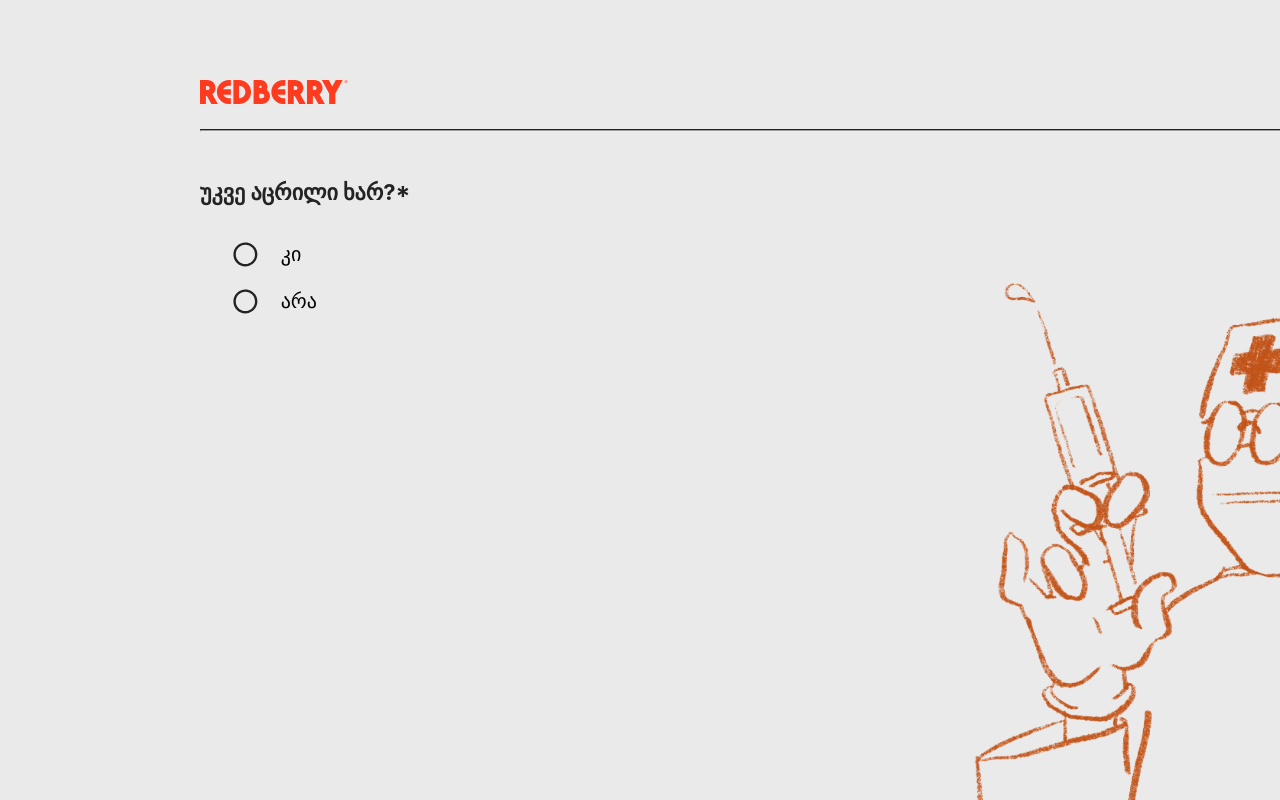
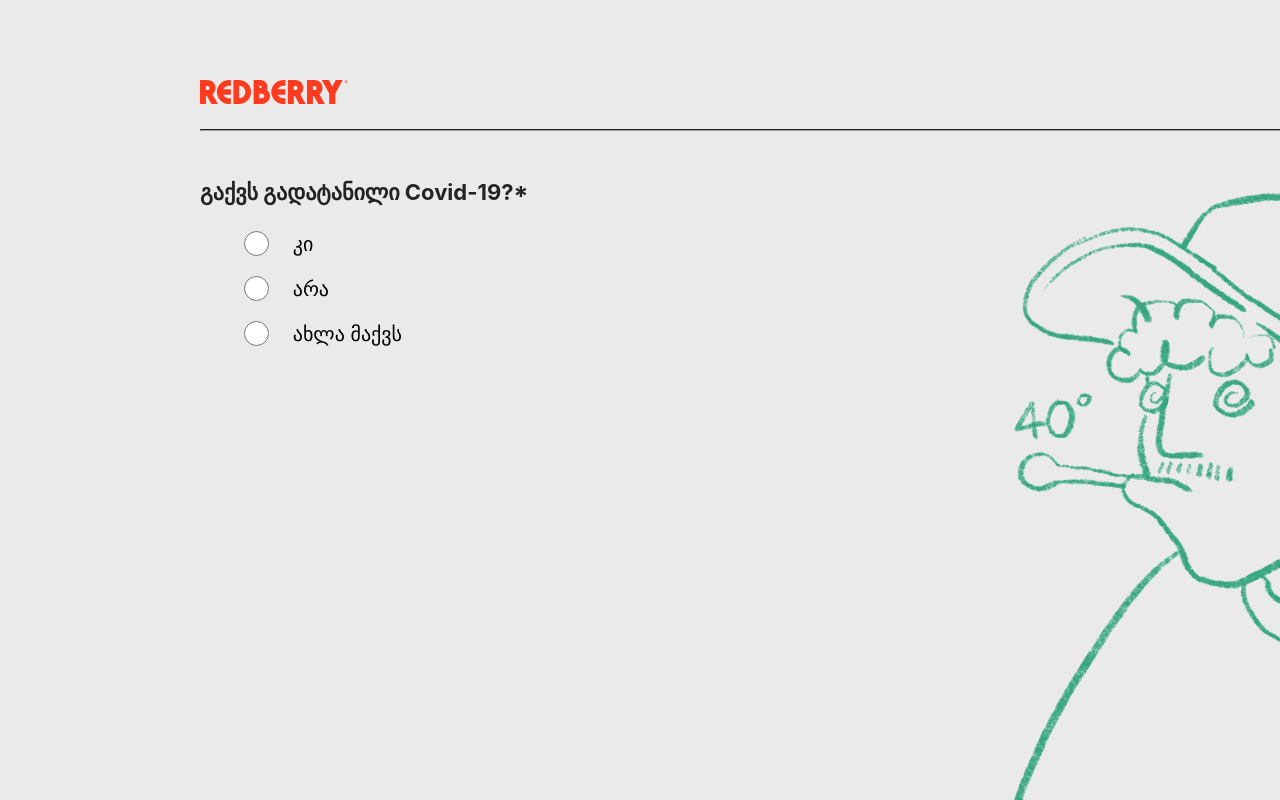
Before and after one commit to Davitamgl/redberry-challenge, a React (Create React App) app: page / in a window 1280 px wide. Shown: the top 800 px of the page. Built offline with nearby package versions, Linux system fonts and the light colour scheme.

Commit message:
refactor code on page 2

```diff
--- a/src/components/SecondPage/SecondPage.component.jsx
+++ b/src/components/SecondPage/SecondPage.component.jsx
@@ -2,25 +2,51 @@ import React from "react";
 import "./SeconPage.styles.scss";
 
 import { ReactComponent as SecondPageLogo } from "../../images/secondPageLogo.svg";
-import { getUserInformation } from "../../redux/userDataSlice";
+import {
+  getUserInformation,
+  setUserInformation,
+  resetUserInfo,
+} from "../../redux/userDataSlice";
+
 import { useSelector } from "react-redux";
 
-import FirstQuestion from "./SecondPageComponents/FirstQuestion";
-import SecondQuestion from "./SecondPageComponents/SecondQuestion";
-import ThirdQuestion from "./SecondPageComponents/ThirdQuestion";
-import FourthQuestion from "./SecondPageComponents/FourthQuestion";
+import Question21 from "./SecondPageComponents/Question21.component";
+import Questiion22 from "./SecondPageComponents/Question22.component";
+import Question23 from "./SecondPageComponents/Question23.component";
+import Question24 from "./SecondPageComponents/Question24.component";
+
+import { useDispatch } from "react-redux";
 
 const SecondPage = () => {
   const userInformation = useSelector(getUserInformation);
+  const dispatch = useDispatch();
 
+  const handleChange = (e) => {
+    const { name, value } = e.target;
+
+    dispatch(setUserInformation({ name: name, data: value }));
+    if (name === "userHadCovid") {
+      dispatch(resetUserInfo("userHadCovid"));
+    } else if (name === "antiBodyTested") {
+      dispatch(resetUserInfo("antiBodyTested"));
+    }
+  };
 
   return (
     <div className="second-page">
       <div className="second-page-components">
-        <FirstQuestion />
-        {userInformation.userHadCovid === "კი" ? <SecondQuestion /> : null}
-        {userInformation.antiBodyTested === "კი" ? <ThirdQuestion /> : null}
-        {userInformation.antiBodyTested === "არა" ? <FourthQuestion /> : null}
+        <Question21
+          handleChange={handleChange}
+          checkedValue={userInformation.userHadCovid}
+        />
+        {userInformation.userHadCovid === "კი" ? (
+          <Questiion22
+            handleChange={handleChange}
+            checkedValue={userInformation.antiBodyTested}
+          />
+        ) : null}
+        {userInformation.antiBodyTested === "კი" ? <Question23 /> : null}
+        {userInformation.antiBodyTested === "არა" ? <Question24 /> : null}
       </div>
 
       <div className="logo-container">
--- a/src/components/SecondPage/SecondPageComponents/FirstQuestion.jsx
+++ b/src/components/SecondPage/SecondPageComponents/Question21.component.jsx
@@ -1,21 +1,6 @@
 import React from "react";
-import {
-  getUserInformation,
-  setUserInformation,
-  resetUserInfo,
-} from "../../../redux/userDataSlice";
-import { useDispatch, useSelector } from "react-redux";
 
-const FirstQuestion = () => {
-  const userInformation = useSelector(getUserInformation);
-  const dispatch = useDispatch();
-
-  const handleChange = (e) => {
-    const { name, value } = e.target;
-    dispatch(setUserInformation({ name: name, data: value }));
-    dispatch(resetUserInfo("userHadCovid"));
-  };
-
+const Question21 = ({ handleChange, checkedValue }) => {
   return (
     <div className="first-question-content">
       <p className="question-texts">გაქვს გადატანილი Covid-19?*</p>
@@ -24,7 +9,7 @@ const FirstQuestion = () => {
           <input
             type="radio"
             name="userHadCovid"
-            checked={userInformation.userHadCovid === "კი"}
+            checked={checkedValue === "კი"}
             value="კი"
             className="first-question-radios"
             onChange={handleChange}
@@ -36,7 +21,7 @@ const FirstQuestion = () => {
           <input
             type="radio"
             name="userHadCovid"
-            checked={userInformation.userHadCovid === "არა"}
+            checked={checkedValue === "არა"}
             value="არა"
             className="first-question-radios"
             onChange={handleChange}
@@ -47,7 +32,7 @@ const FirstQuestion = () => {
           <input
             type="radio"
             name="userHadCovid"
-            checked={userInformation.userHadCovid === "ახლა მაქვს"}
+            checked={checkedValue === "ახლა მაქვს"}
             value="ახლა მაქვს"
             className="first-question-radios"
             onChange={handleChange}
@@ -59,4 +44,4 @@ const FirstQuestion = () => {
   );
 };
 
-export default FirstQuestion;
+export default Question21;
--- a/src/components/SecondPage/SecondPageComponents/SecondQuestion.jsx
+++ b/src/components/SecondPage/SecondPageComponents/Question22.component.jsx
@@ -1,43 +1,18 @@
 import React from "react";
 
-import {
-  getUserInformation,
-  setUserInformation,
-  resetUserInfo,
-} from "../../../redux/userDataSlice";
-import { useDispatch, useSelector } from "react-redux";
-
-const SecondQuestion = () => {
-  const userInformation = useSelector(getUserInformation);
-  const dispatch = useDispatch();
-  const handleChange = (e) => {
-    const { name, value } = e.target;
-    dispatch(setUserInformation({ name: name, data: value }));
-
-    dispatch(resetUserInfo("antiBodyTested"));
-  };
-
+const Questiion22 = ({ handleChange, checkedValue }) => {
   return (
-    <div
-      className={
-        // userInformation.userHadCovid === "კი"
-        //   ?
-        "second-question-content"
-        // :
-        // "content-hidden"
-      }
-    >
+    <div className={"second-question-content"}>
       <p className="question-texts">ანტისხეულების ტესტი გაქვს გაკეთებული?*</p>
       <div className="inputs-container">
         <div className="radio-label-wrapper">
           <input
             type="radio"
             name="antiBodyTested"
-            // checked={true}
             value="კი"
             className="first-question-radios"
             onChange={handleChange}
-            checked={userInformation.antiBodyTested === "კი"}
+            checked={checkedValue === "კი"}
           ></input>
           <label className="input-label">კი</label>
         </div>
@@ -47,7 +22,7 @@ const SecondQuestion = () => {
             type="radio"
             name="antiBodyTested"
             onChange={handleChange}
-            checked={userInformation.antiBodyTested === "არა"}
+            checked={checkedValue === "არა"}
             value="არა"
             className="first-question-radios"
           />
@@ -58,4 +33,4 @@ const SecondQuestion = () => {
   );
 };
 
-export default SecondQuestion;
+export default Questiion22;
--- a/src/components/SecondPage/SecondPageComponents/FourthQuestion.jsx
+++ b/src/components/SecondPage/SecondPageComponents/Question24.component.jsx
@@ -10,33 +10,31 @@ import {
 } from "../../../redux/userDataSlice";
 import { useDispatch, useSelector } from "react-redux";
 
-const FourthQuestion = () => {
+const Question24 = () => {
   const userInformation = useSelector(getUserInformation);
   const dispatch = useDispatch();
 
   return (
-    <div
-      className={
-
-           "third-question-content"
-
-      }
-    >
+    <div className={"third-question-content"}>
       <p className="question-texts">
         მიუთითე მიახლოებითი პერიოდი (დღე/თვე/წელი) როდის გქონდა Covid-19*
       </p>
       <div className="inputs-container">
         <MuiPickersUtilsProvider utils={DateFnsUtils}>
           <DatePicker
-           placeholder="დდ/თთ/წწ"
+            placeholder="დდ/თთ/წწ"
             autoOk
             value={userInformation.whenUserHadCovid}
             variant="inline"
+            name="projext-x"
             className="material-input"
             format="dd MMMM yyyy"
             onChange={(date) =>
               dispatch(
-                setUserInformation({ name: "whenUserHadCovid", data: `${date}` })
+                setUserInformation({
+                  name: "whenUserHadCovid",
+                  data: `${date}`,
+                })
               )
             }
             disableFuture
@@ -50,4 +48,4 @@ const FourthQuestion = () => {
   );
 };
 
-export default FourthQuestion;
+export default Question24;
--- a/src/components/ThirdPage/ThirdPage.component.jsx
+++ b/src/components/ThirdPage/ThirdPage.component.jsx
@@ -1,4 +1,4 @@
-import React, { useState } from "react";
+import React  from "react";
 import "./ThirdPage.styles.scss";
 
 import { ReactComponent as ThirdPageLogo } from "../../images/thirdPageLogo.svg";
--- a/src/redux/pageSlice.js
+++ b/src/redux/pageSlice.js
@@ -4,7 +4,7 @@ const initialState = {
   startingPage: false,
   endingPage: false,
   activePage:
-  3,
+  2,
 };
 
 export const pageSlice = createSlice({
```
Also changed, not shown: src/components/SecondPage/SecondPageComponents/Question23.component.jsx (renamed from src/components/SecondPage/SecondPageComponents/ThirdQuestion.jsx, +5 -6 lines).
